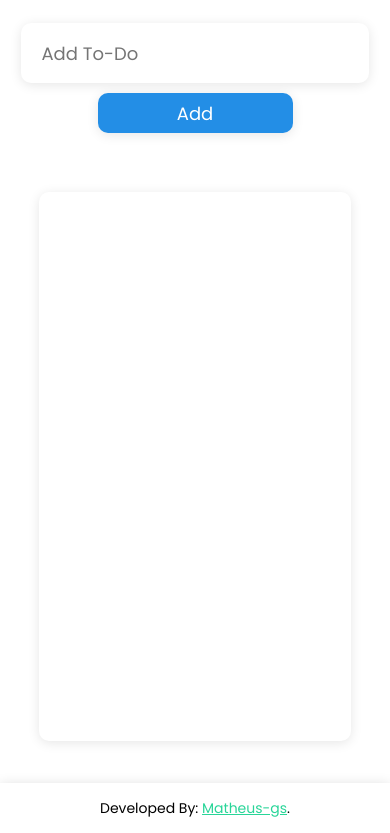
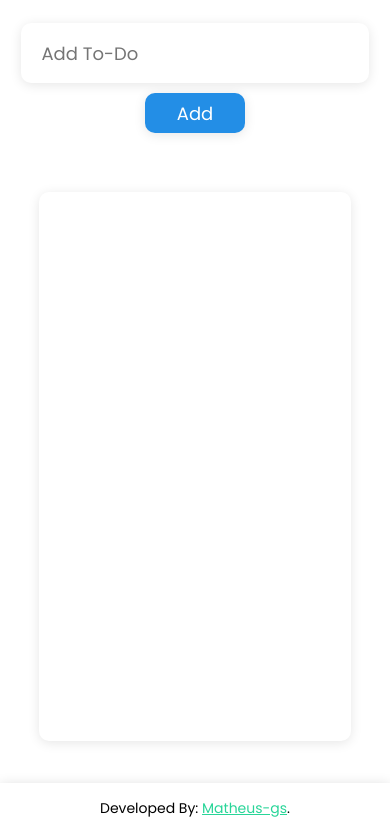
Before and after one commit to Matheus-gs/ToDo-list, a plain HTML site: page index.html in a window 390 px wide. Shown: the part 61-894 px from the top of the page. Drawn offline with Linux system fonts and the light colour scheme.

Commit message:
Update style.css

```diff
--- a/style.css
+++ b/style.css
@@ -177,7 +177,7 @@ footer p a {
   }
 
   #inputTask button {
-    width: 50%;
+    width: 100px;
     height: 40px;
     margin: 10px;
   }
```
